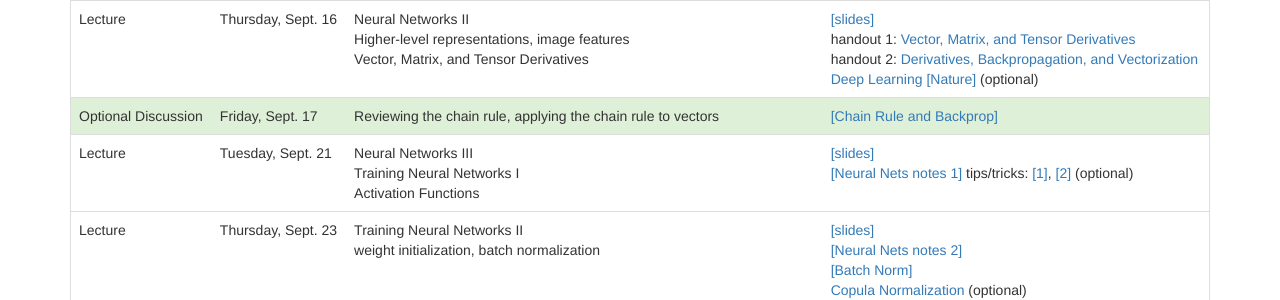
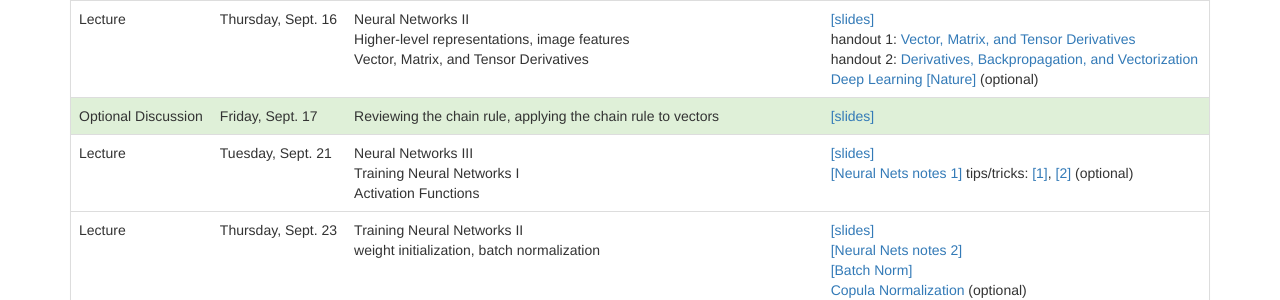
Before and after one commit to compsci682-fa21/compsci682-fa21.github.io, a Jekyll site: the page syllabus.html, which Jekyll copies as it is, in a window 1280 px wide and 1262 px high. Shown: the part 685-985 px from the top of the window. Built offline with Jekyll 4.4.1, drawn with Linux system fonts in a browser that asks for light colours.

Commit message:
Update syllabus.html

```diff
--- a/syllabus.html
+++ b/syllabus.html
@@ -160,7 +160,7 @@
     <td>Optional Discussion</td>
     <td>Friday, Sept. 17</td>
     <td>Reviewing the chain rule, applying the chain rule to vectors</td>
-    <td><a href="https://docs.google.com/presentation/d/1LpA3EYyTtb9GlqEp1VFqsRQbdwQhG_8m/edit?usp=sharing&ouid=109406443820614506826&rtpof=true&sd=true">[Chain Rule and Backprop]</a></td>
+    <td><a href="https://docs.google.com/presentation/d/1LpA3EYyTtb9GlqEp1VFqsRQbdwQhG_8m/edit?usp=sharing&ouid=109406443820614506826&rtpof=true&sd=true">[slides]</a></td>
   </tr>
   <tr>
     <td>Lecture</td> <!-- Lecture 6 -->
```
